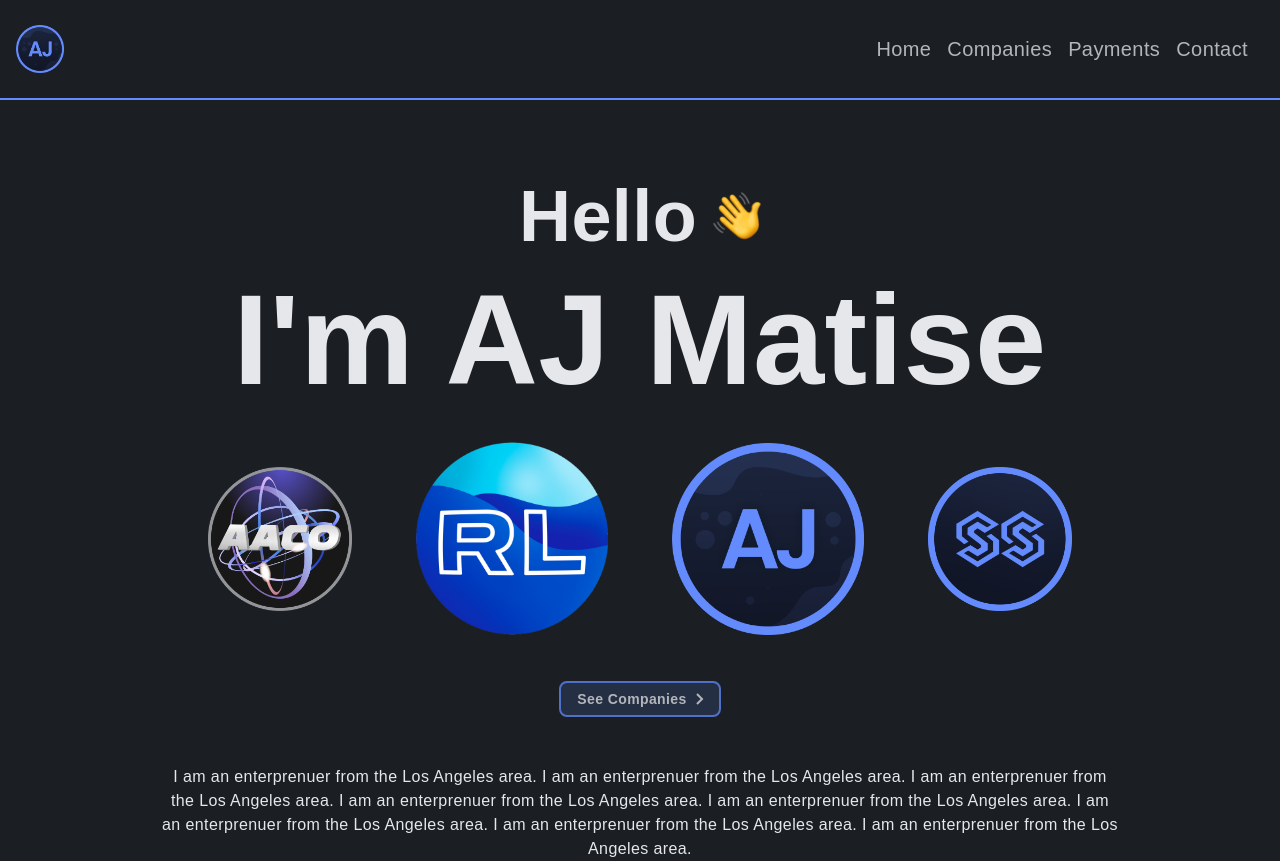
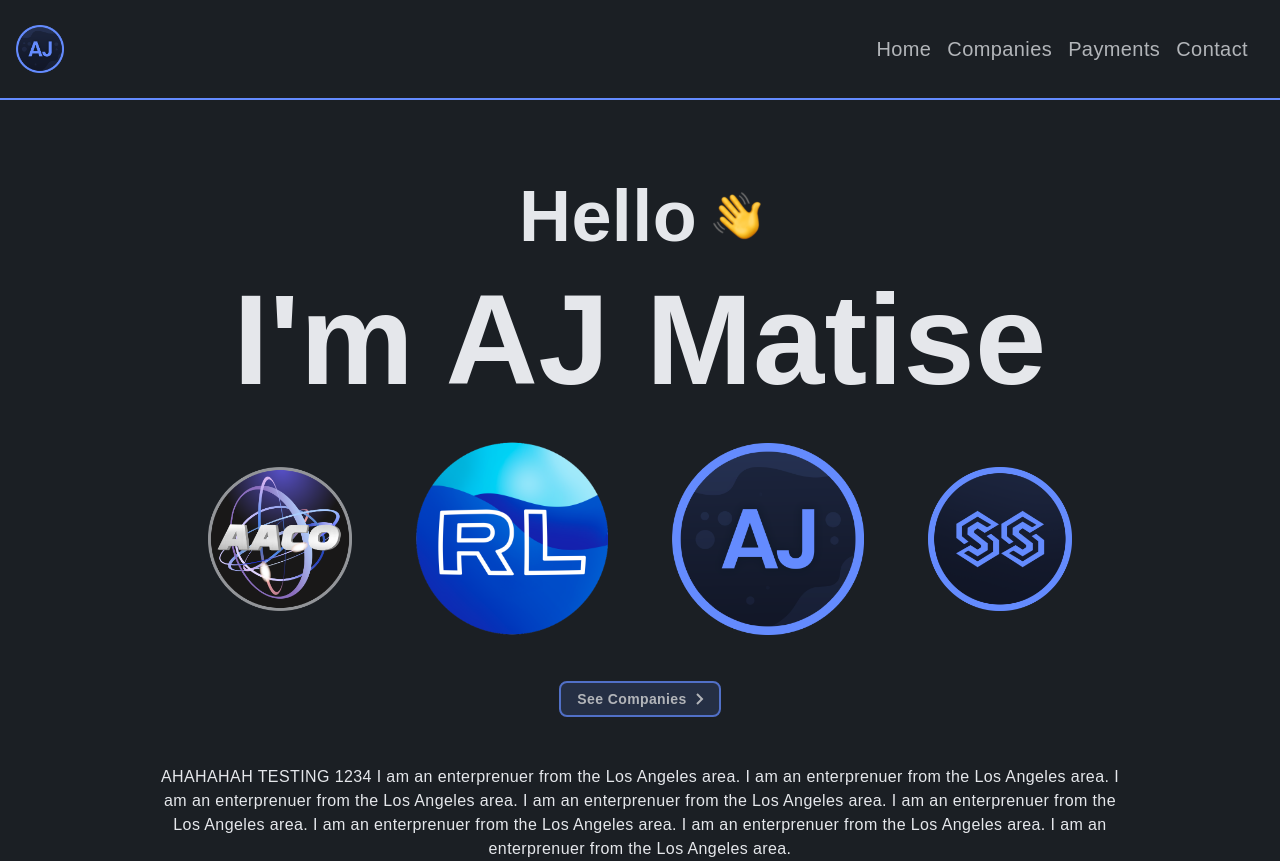
Before and after one commit to camdressler/AJ-Personal-Site, a Next.js app: page / in a window 1280 px wide. Built offline with nearby package versions, Linux system fonts and the light colour scheme.

Commit message:
Update index.tsx

```diff
--- a/src/pages/index.tsx
+++ b/src/pages/index.tsx
@@ -37,7 +37,7 @@ export default function Home() {
         See Companies <BiChevronRight className="text-white h-6 w-6 " />
       </a>
       <div className="w-[75%] mx-auto flex flex-col items-center justify-center text-center pt-8 space-x-2 break-words text-white">
-        I am an enterprenuer from the Los Angeles area. I am an enterprenuer
+        AHAHAHAH TESTING 1234 I am an enterprenuer from the Los Angeles area. I am an enterprenuer
         from the Los Angeles area. I am an enterprenuer from the Los Angeles
         area. I am an enterprenuer from the Los Angeles area. I am an
         enterprenuer from the Los Angeles area. I am an enterprenuer from the
```
